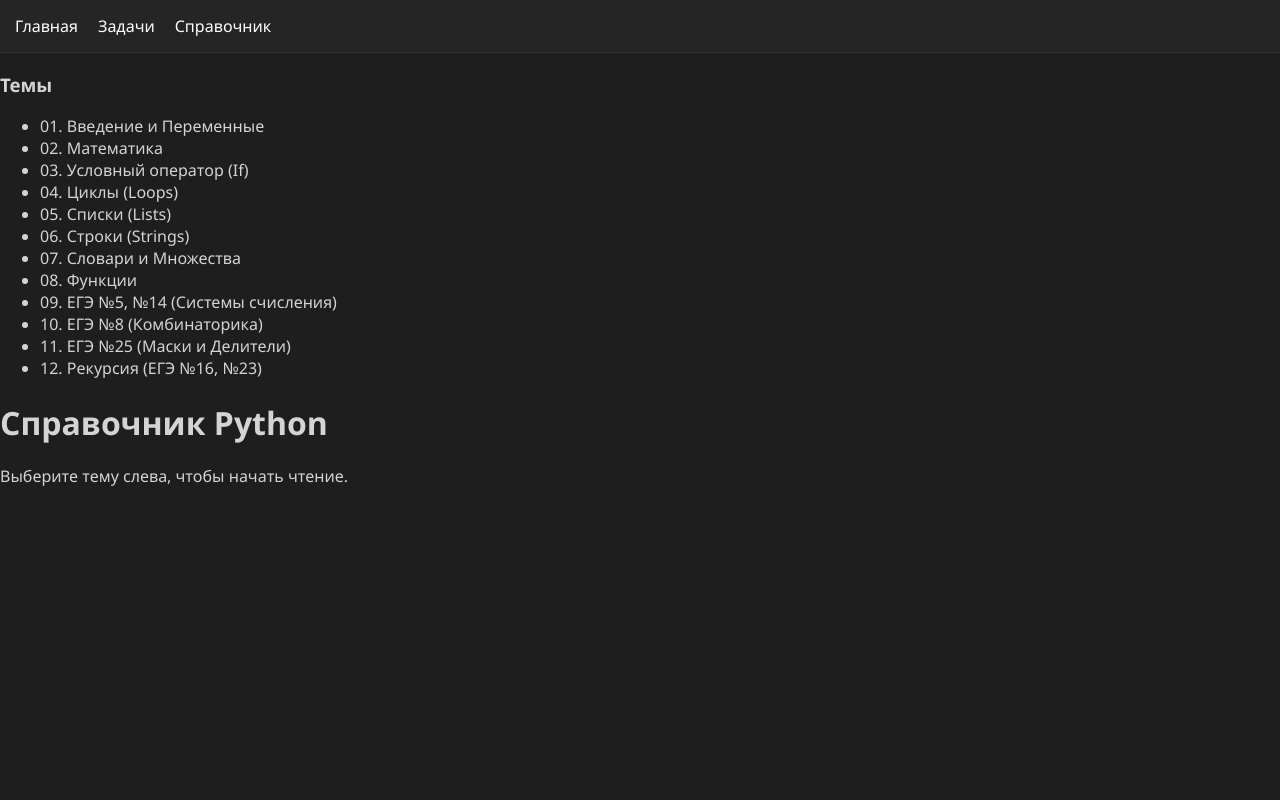
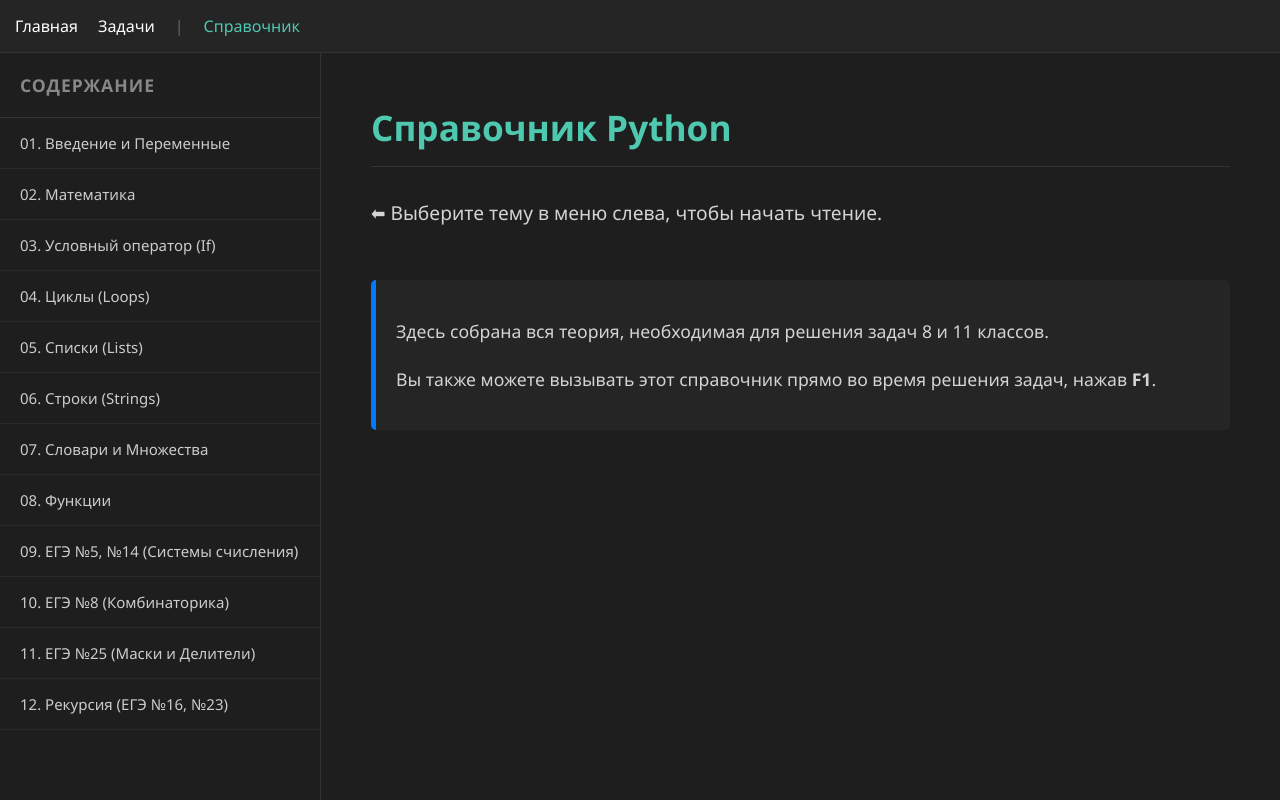
Before and after one commit to Zoya2502/sites, a Flask app: page /materials in a window 1280 px wide. Run offline with Flask 3, Linux system fonts and the light colour scheme.

Commit message:
Add files via upload

```diff
--- a/static/style.css
+++ b/static/style.css
@@ -225,3 +225,91 @@ nav a:hover { color: #4ec9b0; }
     margin: 20px 0;
     color: #e0e0e0;
 }
+
+/* --- СТИЛИ ДЛЯ СТРАНИЦЫ /MATERIALS --- */
+
+/* Контейнер на всю оставшуюся высоту под шапкой */
+.materials-page-container {
+    display: flex;
+    flex-grow: 1; /* Занимает все место */
+    height: calc(100vh - 54px); /* Высота экрана минус высота навбара */
+    overflow: hidden; /* Скроллим только контент, а не всю страницу */
+}
+
+/* Левая колонка */
+.page-sidebar {
+    width: 320px; /* Фиксированная ширина */
+    background-color: #1e1e1e; /* Темный фон, но чуть светлее body */
+    border-right: 1px solid #333;
+    display: flex;
+    flex-direction: column;
+    flex-shrink: 0;
+}
+
+.sidebar-header {
+    padding: 20px;
+    font-size: 1.1rem;
+    color: #888;
+    border-bottom: 1px solid #333;
+    font-weight: 600;
+    text-transform: uppercase;
+    letter-spacing: 1px;
+}
+
+.sidebar-list {
+    overflow-y: auto; /* Скролл только списка тем */
+    flex-grow: 1;
+    padding-bottom: 20px;
+}
+
+/* Кнопка темы */
+.sidebar-item {
+    padding: 15px 20px;
+    cursor: pointer;
+    border-bottom: 1px solid #2a2a2a;
+    color: #ccc;
+    font-size: 15px;
+    transition: background 0.2s, padding-left 0.2s;
+    display: block; /* Гарантирует блочное отображение без точек */
+}
+
+.sidebar-item:hover {
+    background-color: #2a2d2e;
+    color: #fff;
+    padding-left: 25px; /* Эффект сдвига при наведении */
+}
+
+.sidebar-item.active {
+    background-color: #094771; /* Синий фон активного элемента (стиль VS Code) */
+    color: #fff;
+    border-left: 4px solid #4ec9b0; /* Цветная полоска слева */
+}
+
+/* Правая колонка */
+.page-content {
+    flex-grow: 1;
+    background-color: #1e1e1e;
+    overflow-y: auto; /* Скролл текста */
+    padding: 0;
+}
+
+/* Заголовки внутри текста */
+.page-content h1 {
+    margin-top: 0;
+    font-size: 2.2rem;
+    color: #4ec9b0;
+    border-bottom: 1px solid #333;
+    padding-bottom: 15px;
+    margin-bottom: 30px;
+}
+
+/* --- ОБЩИЕ СТИЛИ ДЛЯ ТЕКСТА (ДУБЛИРУЕМ ДЛЯ НАДЕЖНОСТИ) --- */
+.manual-block {
+    padding: 50px;
+    max-width: 900px;
+    margin: 0 auto;
+}
+.manual-block h3 { color: #569cd6; margin-top: 40px; margin-bottom: 15px; font-size: 1.5rem; border-bottom: 1px solid #333; padding-bottom: 5px; }
+.manual-block p, .manual-block li { font-size: 1.1rem; line-height: 1.7; color: #d4d4d4; }
+.manual-block pre { background: #111; padding: 20px; border: 1px solid #444; border-radius: 6px; overflow-x: auto; margin: 20px 0; }
+.manual-block code { font-family: 'Consolas', monospace; color: #ce9178; }
--- a/templates/materials.html
+++ b/templates/materials.html
@@ -7,38 +7,51 @@
 </head>
 <body>
     <nav>
-        <a href="/">Главная</a>
-        <a href="/solve">Задачи</a>
-        <a href="/materials" class="active">Справочник</a>
+        <div style="display: flex; gap: 20px; align-items: center;">
+            <a href="/">Главная</a>
+            <a href="/solve?grade=8">Задачи</a>
+            <span style="color: #666;">|</span>
+            <a href="/materials" class="active" style="color: #4ec9b0;">Справочник</a>
+        </div>
     </nav>
 
-    <div class="materials-container">
-        <!-- Боковое меню разделов -->
-        <div class="sidebar">
-            <h3>Темы</h3>
-            <ul id="topicList">
+    <!-- Контейнер на всю высоту -->
+    <div class="materials-page-container">
+
+        <!-- Левая колонка: Список тем -->
+        <div class="page-sidebar">
+            <div class="sidebar-header">Содержание</div>
+            <div class="sidebar-list">
                 {% for key in materials.keys() %}
-                <li onclick="showTopic('{{ loop.index0 }}')" class="topic-item" id="topic-btn-{{ loop.index0 }}">
+                <!-- Используем div вместо li, чтобы не было точек -->
+                <div onclick="showTopic('{{ loop.index0 }}')" class="sidebar-item" id="topic-btn-{{ loop.index0 }}">
                     {{ key }}
-                </li>
+                </div>
                 {% endfor %}
-            </ul>
+            </div>
         </div>
 
-        <!-- Область контента -->
-        <div class="content-area">
+        <!-- Правая колонка: Текст -->
+        <div class="page-content">
             {% for key, val in materials.items() %}
             <div id="topic-content-{{ loop.index0 }}" class="topic-content" style="display: none;">
-                <h1>{{ key }}</h1>
-                <div class="text-block">
+                <div class="manual-block">
+                    <h1>{{ key }}</h1>
                     {{ val|safe }}
                 </div>
             </div>
             {% endfor %}
 
-            <div id="welcome-msg" class="topic-content">
-                <h1>Справочник Python</h1>
-                <p>Выберите тему слева, чтобы начать чтение.</p>
+            <!-- Приветственное сообщение -->
+            <div id="welcome-msg" class="topic-content" style="display: block;">
+                <div class="manual-block">
+                    <h1 style="color: #4ec9b0;">Справочник Python</h1>
+                    <p style="font-size: 1.2em;">⬅ Выберите тему в меню слева, чтобы начать чтение.</p>
+                    <div style="margin-top: 50px; padding: 20px; background: #252526; border-left: 5px solid #007bff; border-radius: 5px;">
+                        <p>Здесь собрана вся теория, необходимая для решения задач 8 и 11 классов.</p>
+                        <p>Вы также можете вызывать этот справочник прямо во время решения задач, нажав <b>F1</b>.</p>
+                    </div>
+                </div>
             </div>
         </div>
     </div>
@@ -46,24 +59,27 @@
     <script>
         function showTopic(index) {
             // Скрываем приветствие
-            document.getElementById('welcome-msg').style.display = 'none';
+            const welcome = document.getElementById('welcome-msg');
+            if(welcome) welcome.style.display = 'none';
 
             // Скрываем все темы
-            var contents = document.getElementsByClassName('topic-content');
-            for(var i=0; i<contents.length; i++){
+            const contents = document.getElementsByClassName('topic-content');
+            for(let i=0; i<contents.length; i++){
                 contents[i].style.display = 'none';
             }
-            // Убираем подсветку кнопок
-            var btns = document.getElementsByClassName('topic-item');
-            for(var i=0; i<btns.length; i++){
+
+            // Убираем подсветку у всех кнопок
+            const btns = document.getElementsByClassName('sidebar-item');
+            for(let i=0; i<btns.length; i++){
                 btns[i].classList.remove('active');
             }
 
-            // Показываем нужную
-            var el = document.getElementById('topic-content-' + index);
+            // Показываем нужную тему
+            const el = document.getElementById('topic-content-' + index);
             if(el) el.style.display = 'block';
 
-            var btn = document.getElementById('topic-btn-' + index);
+            // Подсвечиваем кнопку
+            const btn = document.getElementById('topic-btn-' + index);
             if(btn) btn.classList.add('active');
         }
     </script>
```
